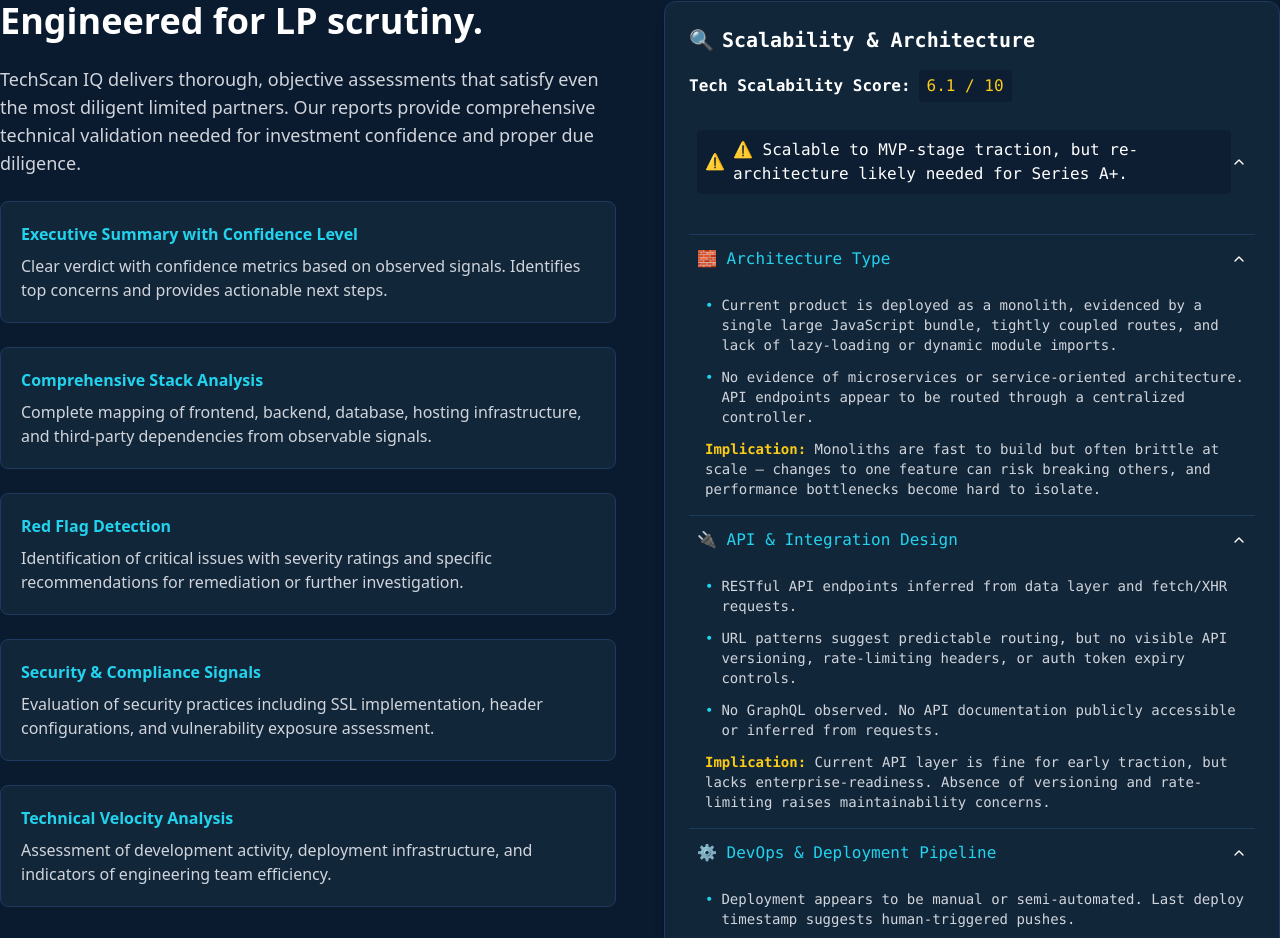
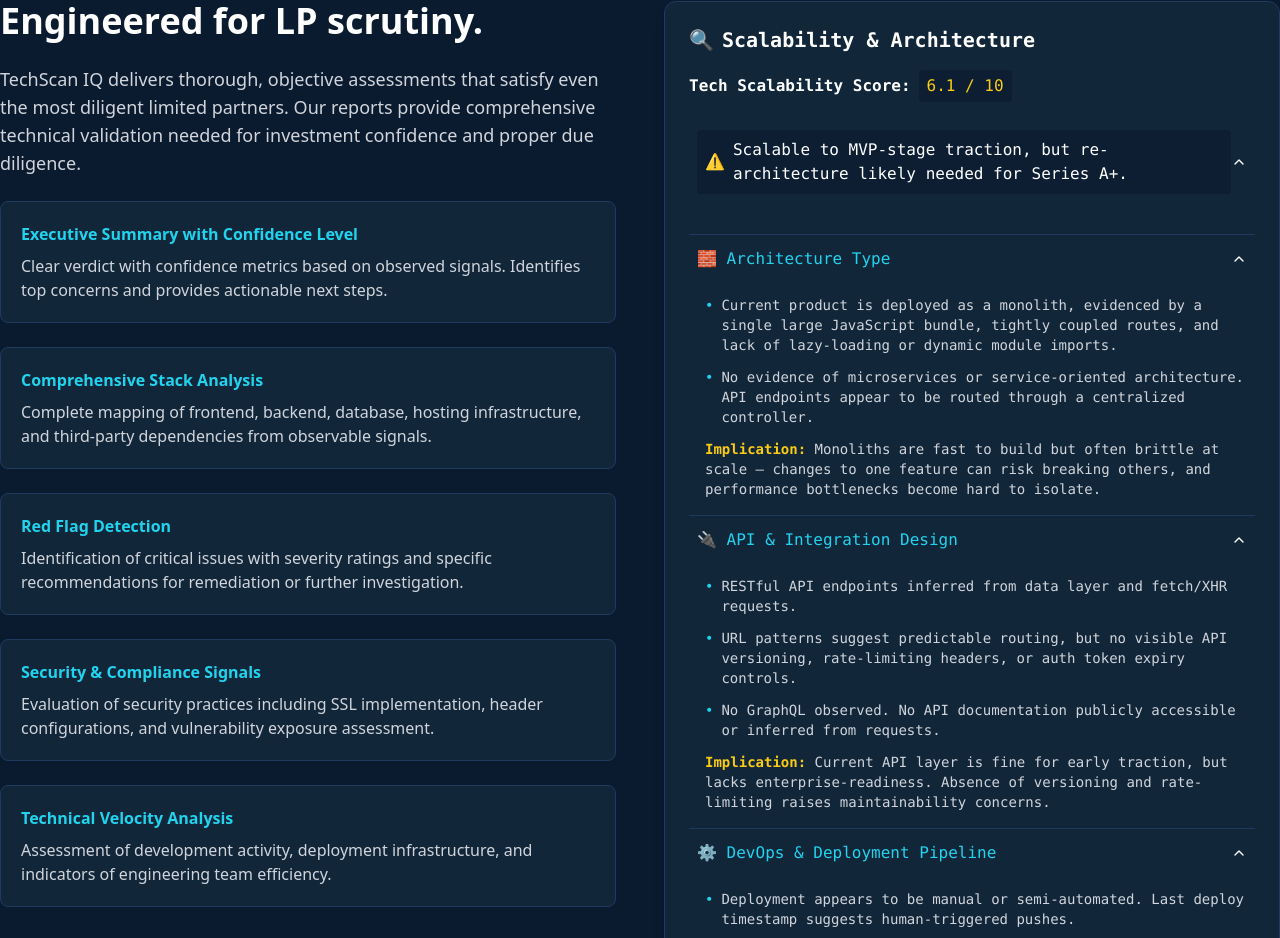
Before and after one commit to joseph-karim/techscaniq-site, a React (Vite) app: page / in a window 1280 px wide. Shown: the part 2349-3287 px from the top of the page. Built offline with nearby package versions, Linux system fonts and the light colour scheme.

Commit message:
Fix ReportExcerptCard component

```diff
--- a/src/components/techscan/ReportExcerptCard.tsx
+++ b/src/components/techscan/ReportExcerptCard.tsx
@@ -10,7 +10,7 @@
     {
       id: "summary",
       title: "Summary Verdict",
-      content: "⚠️ Scalable to MVP-stage traction, but re-architecture likely needed for Series A+.",
+      content: "Scalable to MVP-stage traction, but re-architecture likely needed for Series A+.",
       score: "6.1 / 10",
       isWarning: true
     },
```
